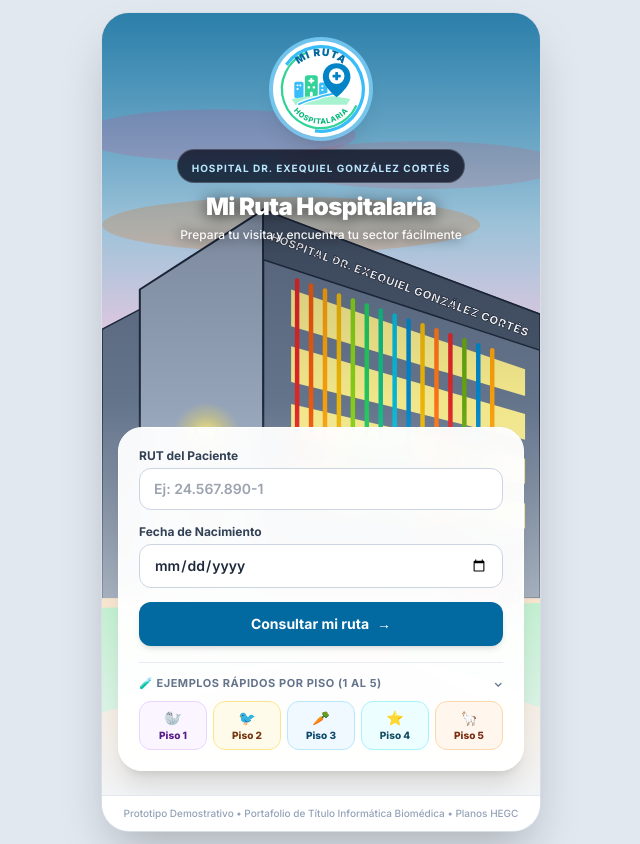
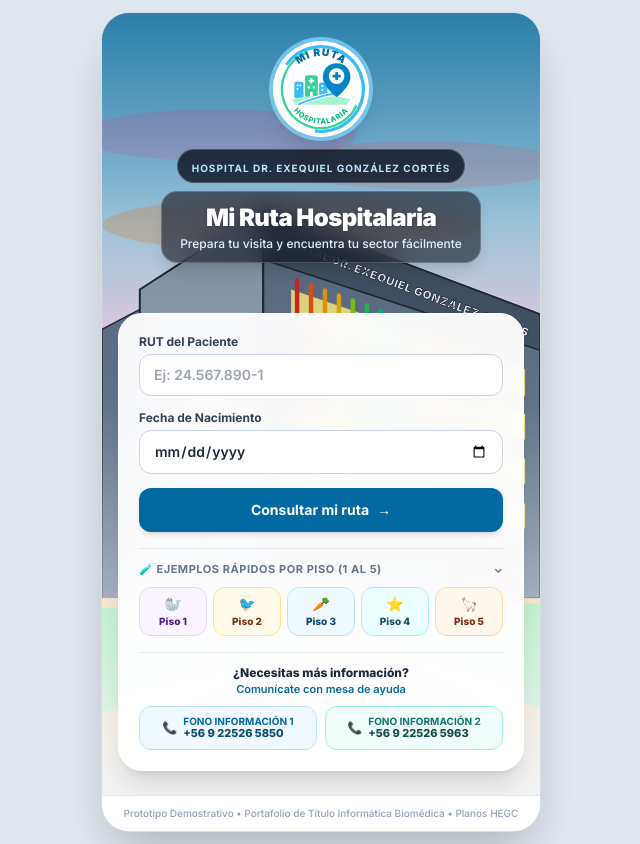
Before and after one commit to bastianazocarg/mi-ruta-hospitalaria-hegc, a plain HTML site: page index.html in a window 1280 px wide. Shown: the whole page, without its empty margins (319-959 px from the left). Drawn offline with nearby package versions, Linux system fonts and the light colour scheme.

Commit message:
Add files via upload

```diff
--- a/index.html
+++ b/index.html
@@ -275,12 +275,14 @@
             </span>
           </div>
 
-          <h1 class="text-2xl font-black tracking-tight drop-shadow-[0_2px_8px_rgba(0,0,0,0.75)]">
-            Mi Ruta Hospitalaria
-          </h1>
-          <p class="text-xs text-white/95 font-medium mt-1 drop-shadow-[0_1px_6px_rgba(0,0,0,0.8)]">
-            Prepara tu visita y encuentra tu sector fácilmente
-          </p>
+          <div class="bg-slate-950/55 backdrop-blur-md px-4 py-2.5 rounded-2xl border border-white/20 shadow-lg max-w-xs mx-auto">
+            <h1 class="text-2xl font-black tracking-tight text-white drop-shadow">
+              Mi Ruta Hospitalaria
+            </h1>
+            <p class="text-xs text-sky-100 font-medium mt-0.5">
+              Prepara tu visita y encuentra tu sector fácilmente
+            </p>
+          </div>
         </div>
 
         <!-- Bloque Inferior: Tarjeta Simple de Consulta -->
@@ -355,6 +357,38 @@
                   <span class="block text-sm">🦙</span>
                   <span class="block text-[10px] font-extrabold text-orange-900">Piso 5</span>
                 </button>
+              </div>
+            </div>
+
+            <!-- Mesa de ayuda -->
+            <div class="mt-4 pt-3 border-t border-slate-200/80 text-center">
+              <p class="text-xs font-extrabold text-slate-800">
+                ¿Necesitas más información?
+              </p>
+              <p class="text-[11px] font-semibold text-sky-700 mb-2">
+                Comunícate con mesa de ayuda
+              </p>
+              <div class="grid grid-cols-1 sm:grid-cols-2 gap-2">
+                <a
+                  href="tel:+569225265850"
+                  class="flex items-center justify-center gap-1.5 py-2 px-2.5 rounded-xl bg-sky-50 hover:bg-sky-100 border border-sky-200 text-sky-900 transition"
+                >
+                  <span class="text-xs">📞</span>
+                  <div class="text-left leading-tight">
+                    <span class="block text-[10px] font-bold uppercase text-sky-700">Fono Información 1</span>
+                    <span class="block text-[11px] font-extrabold">+56 9 22526 5850</span>
+                  </div>
+                </a>
+                <a
+                  href="tel:+569225265963"
+                  class="flex items-center justify-center gap-1.5 py-2 px-2.5 rounded-xl bg-teal-50 hover:bg-teal-100 border border-teal-200 text-teal-900 transition"
+                >
+                  <span class="text-xs">📞</span>
+                  <div class="text-left leading-tight">
+                    <span class="block text-[10px] font-bold uppercase text-teal-700">Fono Información 2</span>
+                    <span class="block text-[11px] font-extrabold">+56 9 22526 5963</span>
+                  </div>
+                </a>
               </div>
             </div>
           </div>
@@ -847,13 +881,13 @@
         blockId: 'p1-imagen',
         badgeColor: PALETTE.purple,
         indications: [
-          'Ayuno estricto de 4 horas previo al examen (solo pequeños sorbos de agua si el médico lo indicó).',
-          'Llegar 15 minutos antes para confirmar ingreso en mesón del sector.'
+          'Llegar 15 minutos antes y anunciarse en mesón de recepción de la unidad.',
+          'Ayuno estricto de 4 horas previo al examen (solo pequeños sorbos de agua si el médico lo indicó).'
         ],
         documents: [
+          'Orden médica física impresa y firmada por el médico tratante.',
           'Cédula de identidad o certificado de nacimiento del paciente.',
-          'Carnet o cédula del adulto responsable acompañante.',
-          'Orden de examen médico vigente.'
+          'Carnet o cédula del adulto responsable acompañante.'
         ],
         steps: [
           'Ingresa por la entrada principal del hospital y sube al <strong>Piso 1</strong> por los <strong>Ascensores Principales</strong>.',
@@ -876,12 +910,13 @@
         blockId: 'p2-muestras',
         badgeColor: PALETTE.orange,
         indications: [
+          'Llegar 15 minutos antes y anunciarse en mesón de recepción de la unidad.',
           'Mantener ayuno de 8 horas (si es lactante o preescolar pequeño, consultar horario exacto con enfermería).',
           'Traer al niño con ropa de manga corta o de fácil subida en el brazo.'
         ],
         documents: [
-          'Cédula de identidad del paciente y del acompañante.',
-          'Orden médica de exámenes de laboratorio.'
+          'Orden médica física impresa y firmada por el médico tratante.',
+          'Cédula de identidad del paciente y del acompañante.'
         ],
         steps: [
           'Desde la bahía de <strong>Ascensores Principales</strong> en el Piso 2, avanza hacia el sur por el <strong>Pasillo Principal</strong>.',
@@ -904,10 +939,12 @@
         blockId: 'p3-cardio',
         badgeColor: PALETTE.blue,
         indications: [
+          'Llegar 15 minutos antes y anunciarse en mesón de recepción de la unidad.',
           'No aplicar crema corporal ni aceites en el pecho el día del control para facilitar la adhesión de electrodos.',
           'Llevar polera cómoda y traer controles o exámenes cardiológicos previos.'
         ],
         documents: [
+          'Orden médica física impresa y firmada por el médico tratante.',
           'Cédula de identidad del paciente y del tutor legal.',
           'Carnet de control cardiológico o derivación.'
         ],
@@ -932,10 +969,12 @@
         blockId: 'p4-onco',
         badgeColor: PALETTE.blue,
         indications: [
+          'Llegar 15 minutos antes y anunciarse en mesón de recepción de la unidad.',
           'Uso obligatorio de mascarilla clínica durante toda la permanencia en el sector.',
           'Si el paciente presenta fiebre sobre 37,8 °C o síntomas respiratorios, avisar antes de ingresar.'
         ],
         documents: [
+          'Orden médica física impresa y firmada por el médico tratante.',
           'Cédula de identidad del paciente y adulto responsable.',
           'Credencial o carpeta de seguimiento oncológico.'
         ],
@@ -960,10 +999,12 @@
         blockId: 'p5-alpaca',
         badgeColor: PALETTE.orange,
         indications: [
+          'Llegar 15 minutos antes y anunciarse en mesón de recepción de la unidad.',
           'Máximo 2 acompañantes por paciente y lavado o higienización de manos al entrar a la habitación.',
           'Evitar traer objetos de valor o juguetes grandes que dificulten la atención clínica.'
         ],
         documents: [
+          'Orden médica física impresa y firmada por el médico tratante.',
           'Cédula de identidad del paciente y de los acompañantes.',
           'Pase de visita o indicación de hospitalización.'
         ],
```
